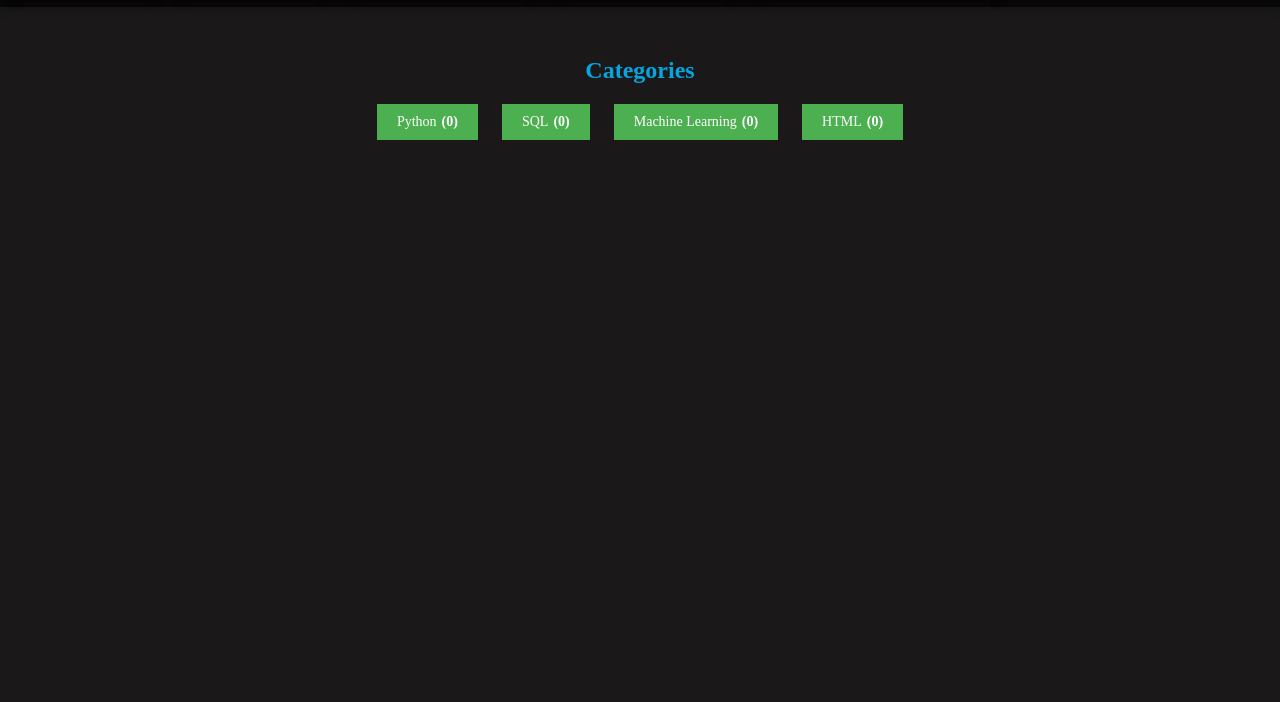
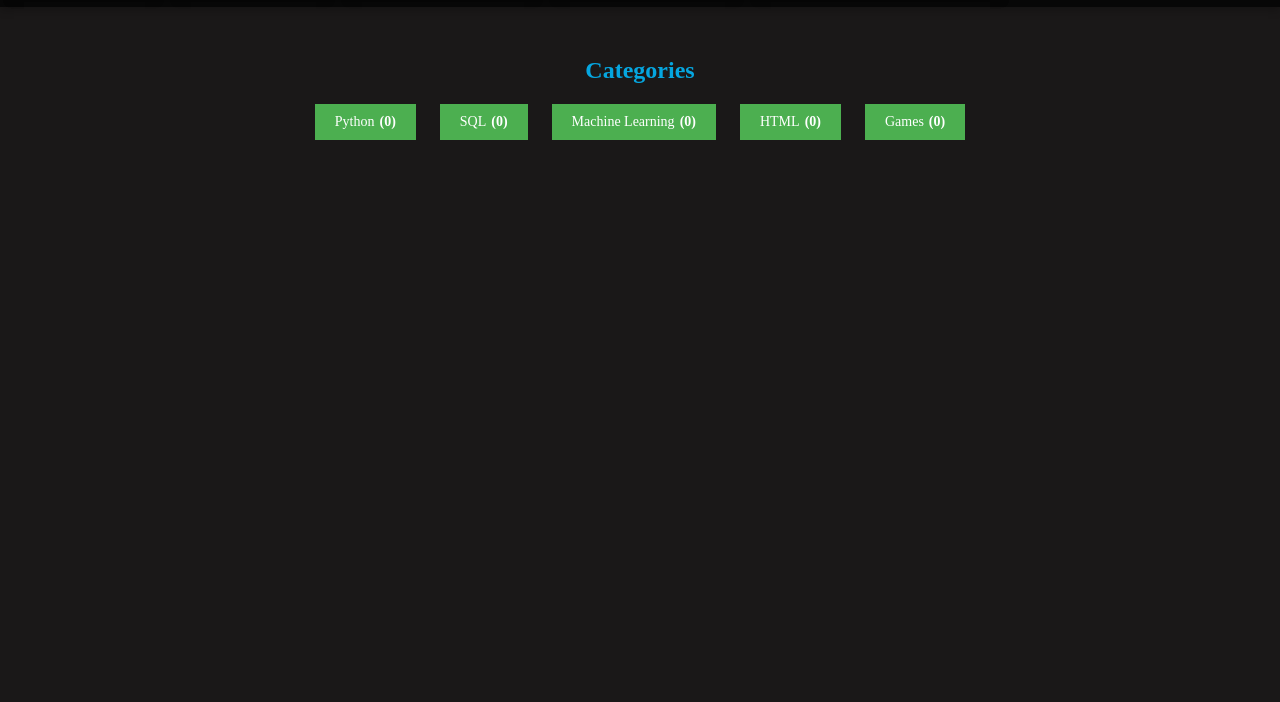
Before and after one commit to NickHolmes999/nickholmes999.github.io, a website: page my_templates/projects.html in a window 1280 px wide. Shown: the part 98-800 px from the top of the page. Drawn offline with Linux system fonts and the light colour scheme.

Commit message:
Update projects.html

```diff
--- a/my_templates/projects.html
+++ b/my_templates/projects.html
@@ -83,6 +83,7 @@
             <li><a href="sql.html" class="category-link">SQL<span>(0)</span></a></li>
             <li><a href="machine_learning.html" class="category-link">Machine Learning<span>(0)</span></a></li>
             <li><a href="html.html" class="category-link">HTML<span>(0)</span></a></li>
+            <li><a href="games.html" class="category-link">Games<span>(0)</span></a></li>
         </ul>
     </section>
 
```
